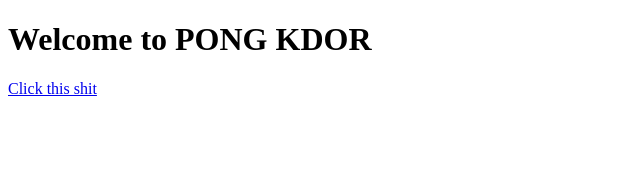
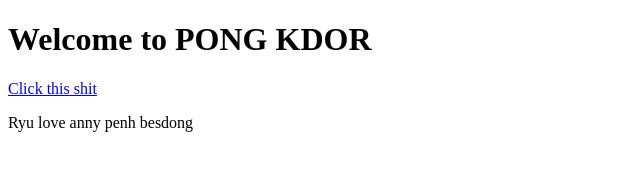
Before and after one commit to Sadoqt/Sadoqt.github.io, a plain HTML site: page index.html in a window 1280 px wide. Shown: the whole page, without its empty margins (0-640 px from the left). Drawn offline with Linux system fonts and the light colour scheme.

Commit message:
Update index.html

```diff
--- a/index.html
+++ b/index.html
@@ -9,6 +9,9 @@
     <h1>Welcome to PONG KDOR </h1>
     <a href="https://youtu.be/xvFZjo5PgG0?si=zNOky-qWiFQ2Qnd_/html/">
     Click this shit  </a>
+    <p> Ryu love anny penh besdong
+    </p>
 
 </body>
+
 </html>
```
